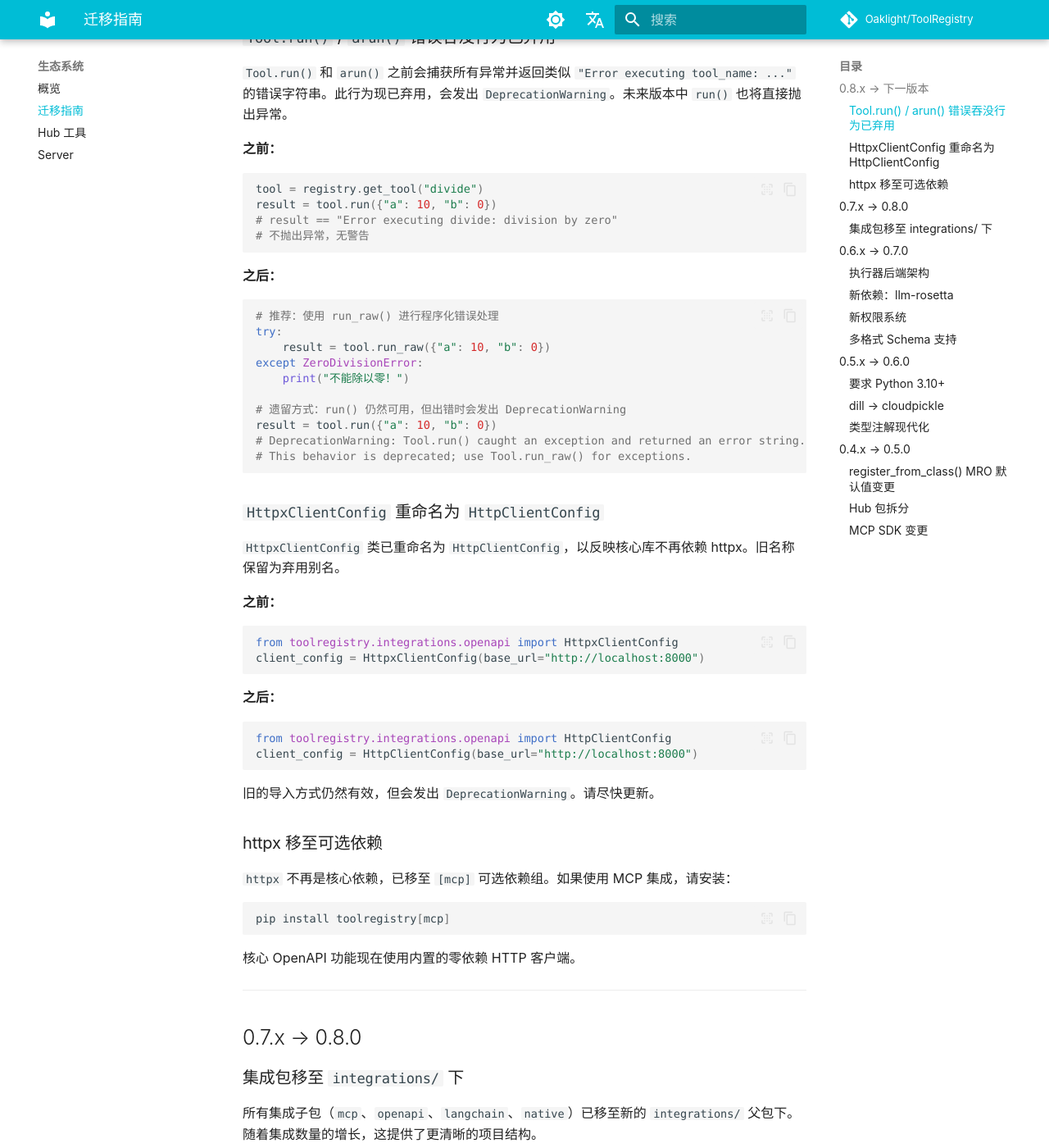
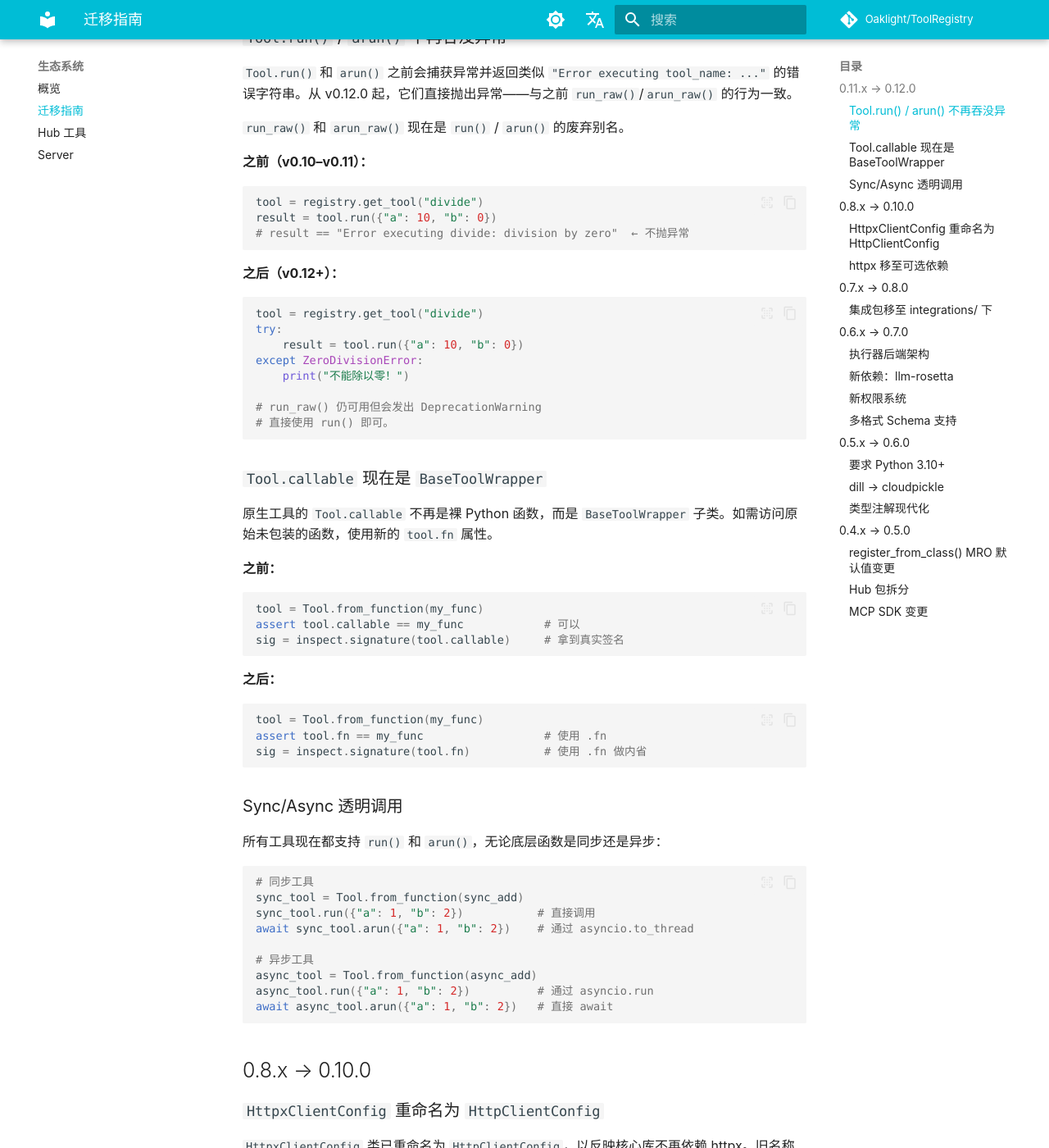
Before and after one commit to Oaklight/ToolRegistry, an MkDocs documentation site: the page built from docs/migration.md, in a window 1280 px wide and 1400 px high, scrolled down 358 px. Shown: the whole window at 82% size. Built offline with MkDocs 1.6.1 and Material for MkDocs 9.7.7, drawn with Linux system fonts in a browser that asks for light colours; some web fonts are replaced; comment, search, counter and statistics services are not loaded.

Commit message:
docs: update migration guide and API reference for v0.12.0

````diff
--- a/docs/migration.md
+++ b/docs/migration.md
@@ -2,35 +2,72 @@
 
 本指南涵盖 ToolRegistry 主要版本之间的破坏性变更和迁移步骤。
 
-## 0.8.x → 下一版本
+## 0.11.x → 0.12.0
 
-### `Tool.run()` / `arun()` 错误吞没行为已弃用
+### `Tool.run()` / `arun()` 不再吞没异常
 
-`Tool.run()` 和 `arun()` 之前会捕获所有异常并返回类似 `"Error executing tool_name: ..."` 的错误字符串。此行为现已弃用，会发出 `DeprecationWarning`。未来版本中 `run()` 也将直接抛出异常。
+`Tool.run()` 和 `arun()` 之前会捕获异常并返回类似 `"Error executing tool_name: ..."` 的错误字符串。从 v0.12.0 起，它们直接抛出异常——与之前 `run_raw()`/`arun_raw()` 的行为一致。
+
+`run_raw()` 和 `arun_raw()` 现在是 `run()` / `arun()` 的废弃别名。
+
+**之前（v0.10–v0.11）：**
+
+```python
+tool = registry.get_tool("divide")
+result = tool.run({"a": 10, "b": 0})
+# result == "Error executing divide: division by zero"  ← 不抛异常
+```
+
+**之后（v0.12+）：**
+
+```python
+tool = registry.get_tool("divide")
+try:
+    result = tool.run({"a": 10, "b": 0})
+except ZeroDivisionError:
+    print("不能除以零！")
+
+# run_raw() 仍可用但会发出 DeprecationWarning
+# 直接使用 run() 即可。
+```
+
+### `Tool.callable` 现在是 `BaseToolWrapper`
+
+原生工具的 `Tool.callable` 不再是裸 Python 函数，而是 `BaseToolWrapper` 子类。如需访问原始未包装的函数，使用新的 `tool.fn` 属性。
 
 **之前：**
 
 ```python
-tool = registry.get_tool("divide")
-result = tool.run({"a": 10, "b": 0})
-# result == "Error executing divide: division by zero"
-# 不抛出异常，无警告
+tool = Tool.from_function(my_func)
+assert tool.callable == my_func            # 可以
+sig = inspect.signature(tool.callable)     # 拿到真实签名
 ```
 
 **之后：**
 
 ```python
-# 推荐：使用 run_raw() 进行程序化错误处理
-try:
-    result = tool.run_raw({"a": 10, "b": 0})
-except ZeroDivisionError:
-    print("不能除以零！")
+tool = Tool.from_function(my_func)
+assert tool.fn == my_func                  # 使用 .fn
+sig = inspect.signature(tool.fn)           # 使用 .fn 做内省
+```
 
-# 遗留方式：run() 仍然可用，但出错时会发出 DeprecationWarning
-result = tool.run({"a": 10, "b": 0})
-# DeprecationWarning: Tool.run() caught an exception and returned an error string.
-# This behavior is deprecated; use Tool.run_raw() for exceptions.
+### Sync/Async 透明调用
+
+所有工具现在都支持 `run()` 和 `arun()`，无论底层函数是同步还是异步：
+
+```python
+# 同步工具
+sync_tool = Tool.from_function(sync_add)
+sync_tool.run({"a": 1, "b": 2})           # 直接调用
+await sync_tool.arun({"a": 1, "b": 2})    # 通过 asyncio.to_thread
+
+# 异步工具
+async_tool = Tool.from_function(async_add)
+async_tool.run({"a": 1, "b": 2})          # 通过 asyncio.run
+await async_tool.arun({"a": 1, "b": 2})   # 直接 await
 ```
+
+## 0.8.x → 0.10.0
 
 ### `HttpxClientConfig` 重命名为 `HttpClientConfig`
 
````
Also changed, not shown: docs/api/core/tool.md (+24 -10 lines).
